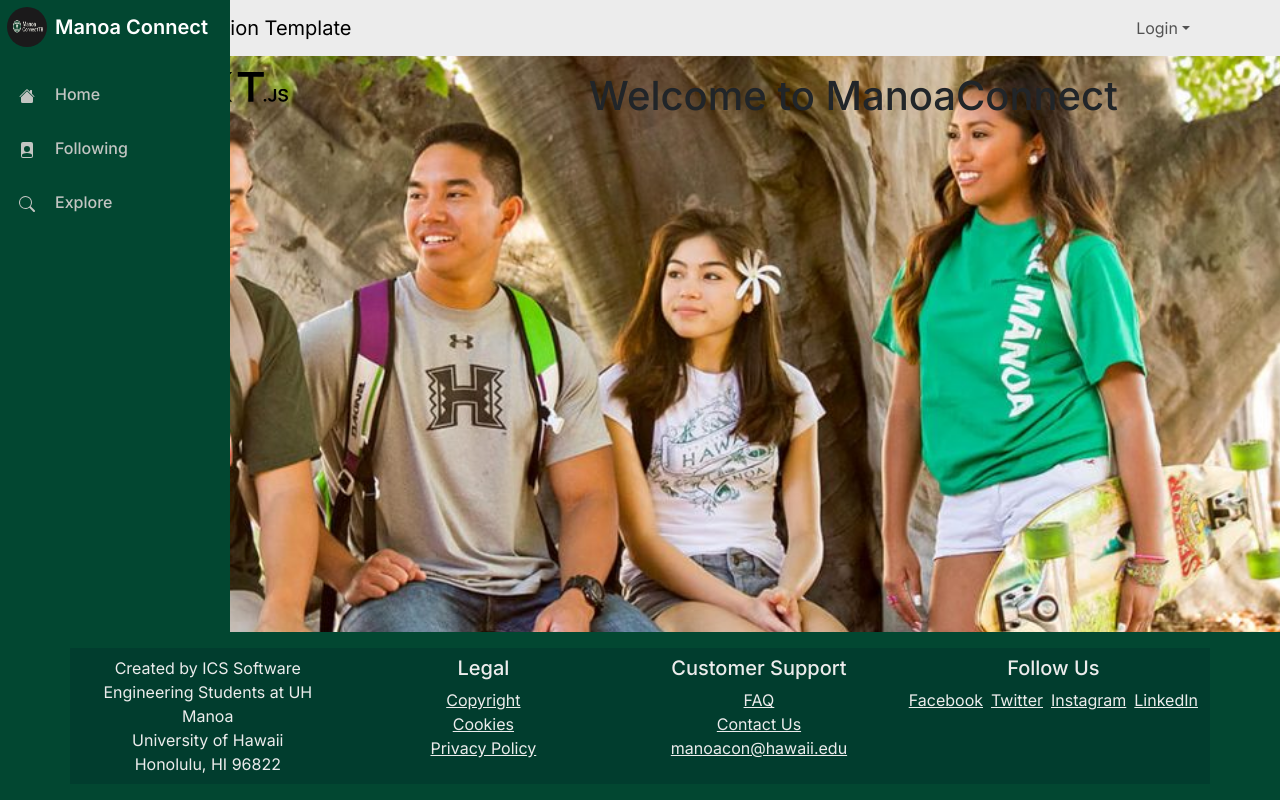
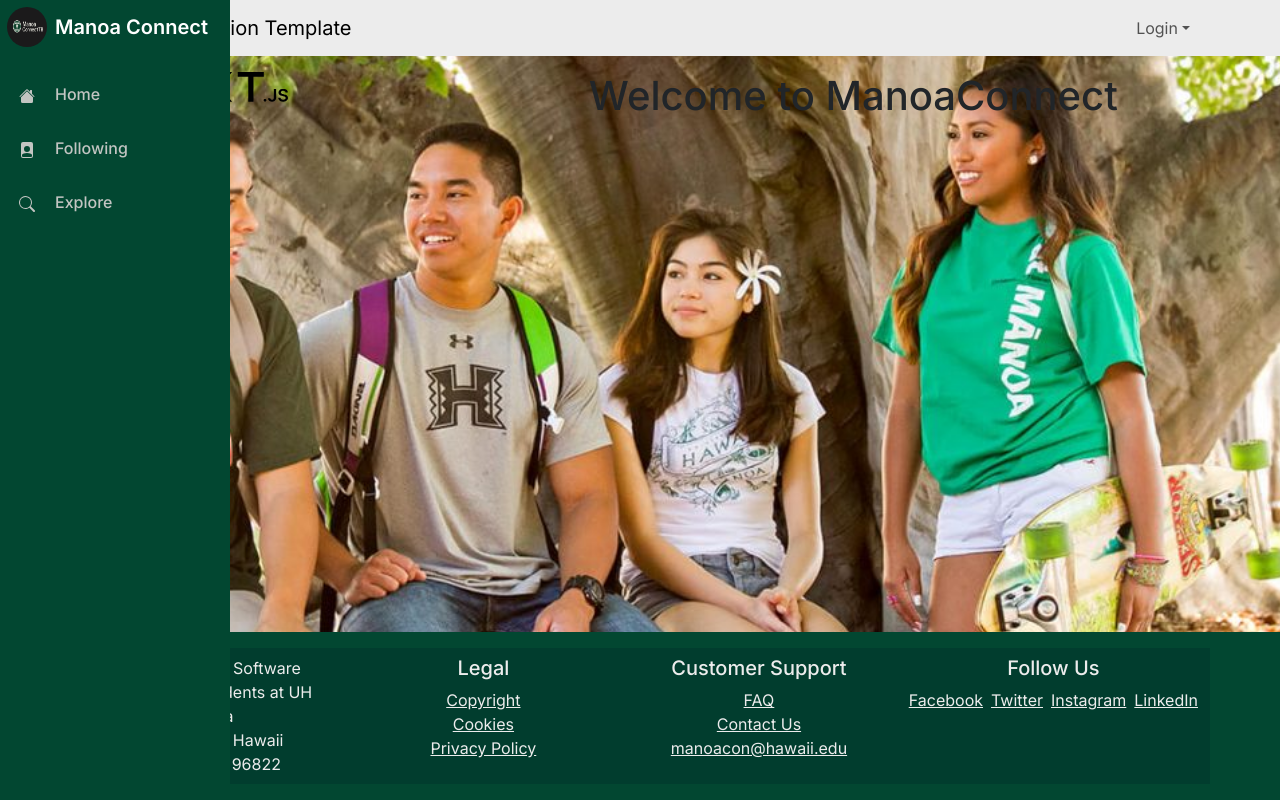
Before and after one commit to manoaconnecttb/ManoaConnect, a Next.js app: page / in a window 1280 px wide. Built offline with nearby package versions, Linux system fonts and the light colour scheme; no server answers.

Commit message:
fixed sidebar to span full height of screen

```diff
--- a/src/app/globals.css
+++ b/src/app/globals.css
@@ -20,7 +20,7 @@ body {
   top: 0;
   left: 0;
   width: 55px;
-  height: 80%;
+  height: 100%;
   padding-left: 7px;
   padding-top: 7px;
   display: flex;
```
